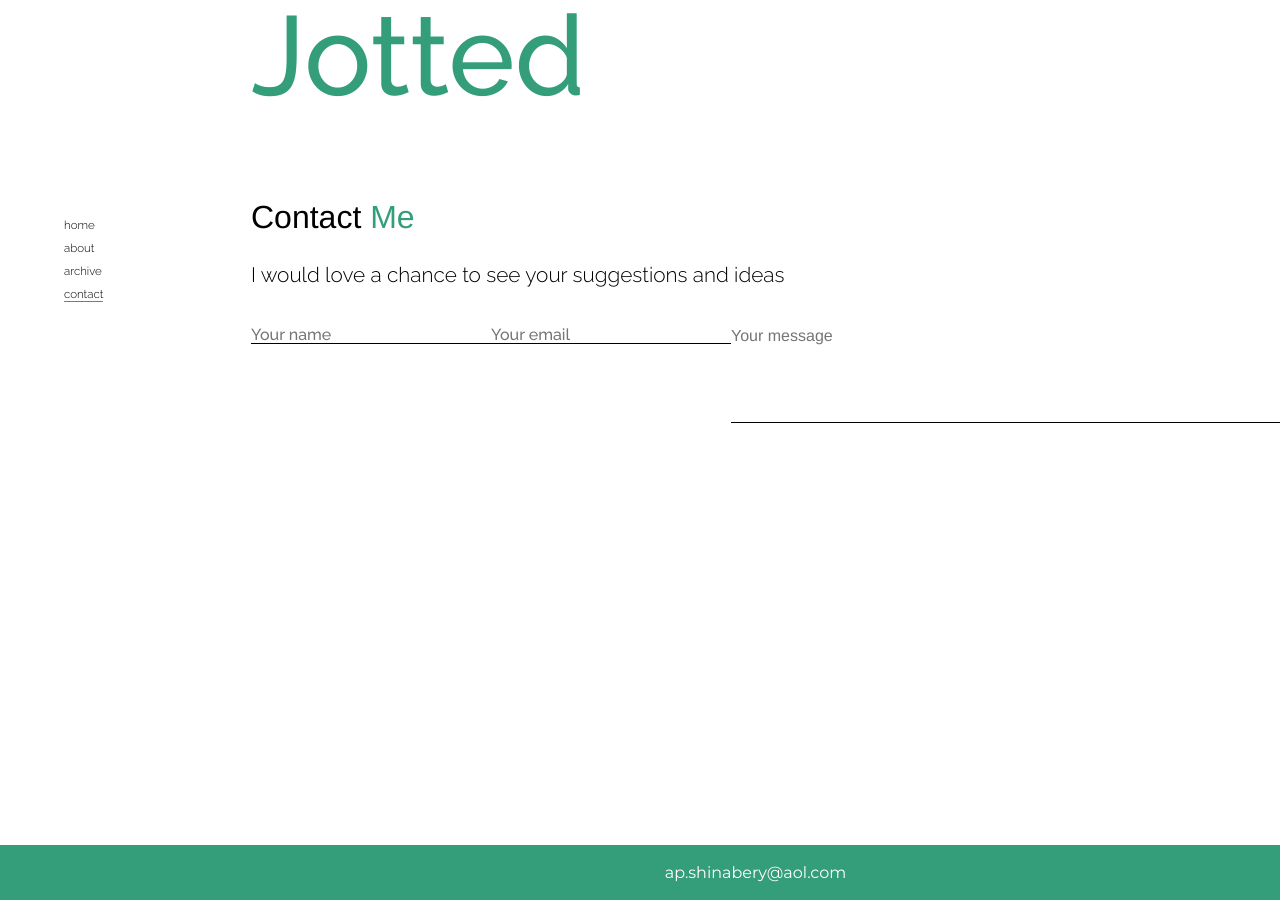
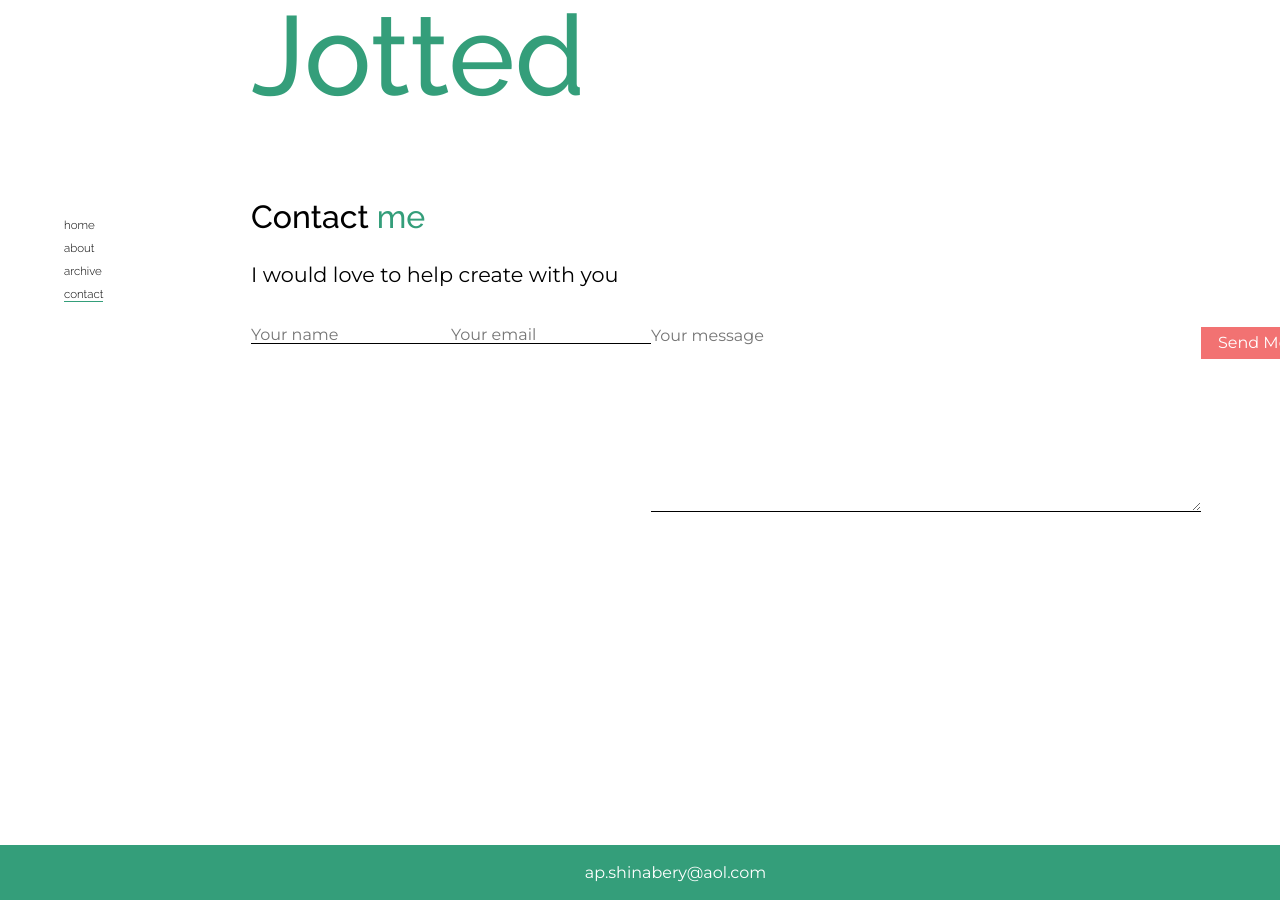
Before and after one commit to abelshinabery/jotted-blog, a Jekyll site: the page built from contact.html, in a window 1280 px wide. Built offline with Jekyll 4.4.1, drawn with Linux system fonts in a browser that asks for light colours.

Commit message:
Changed contact page on mobile site

```diff
--- a/_scss/2-base/_base.scss
+++ b/_scss/2-base/_base.scss
@@ -248,8 +248,11 @@ about
 }
 
 .about-section-title {
-	font-size: 4.5em;
-	font-family: $main-font;
+	font: {
+		size: 4.5em;
+		family: $main-font;
+		weight: 500;
+	}
 	margin-top: 2em;
 }
 
@@ -277,20 +280,24 @@ Archive
 }
 
 .archive-month {
-	font-size: 4.5em;
-	font-family: Montserrat, helvetica;
+	font: {
+		size: 4.5em;
+		family: $main-font;
+		weight: 500;
+	}
 	margin-top: 2em;
 }
 
 .posts-from-month {
-	font-size: 2.4em;
-	margin: 3em 0;
+	font-size: 3em;
+	font-family: $post-font;
+	margin: 1em 0;
 	line-height: 2.5;
-}
-
-.posts-from-month a {
-	color: black;
-	text-decoration: none;
+	a {
+		color: black;
+		text-decoration: none;
+		border-bottom: 2px solid $primary-color;
+	}
 }
 
 /*
@@ -303,18 +310,24 @@ Contact
 	display: flex;
 	flex-direction: column;
 	align-items: center;
+	form {
+		width: 90%;
+	}
 }
 
 #contact-heading {
 
-	font-family: Monstserrat, helvetica;
-	font-size: 3em;
-	margin-top: 5em;
+	font: {
+		family: $main-font;
+		size: 4.5em;
+		weight: 500;
+	}
+	margin-top: 2em;
 	margin-bottom: 1em;
 }
 
 #contact-sub {
-	font-family: Raleway, helvetica;
+	font-family: $post-font;
 	font-size: 2.2em;
 }
 
@@ -330,6 +343,7 @@ Contact
 	border: none;
 	border-bottom: 1px solid black;
 	font-size: 2em;
+	font-family: $post-font;
 }
 
 .form-control {
@@ -341,7 +355,7 @@ textarea {
 	border: none;
 	border-bottom: 1px solid black;
 	outline: none;
-	font-family: Monstserrat, helvetica;
+	font-family: $post-font;
 	font-size: 2em;
 }
 
@@ -349,7 +363,7 @@ textarea {
 	border: none;
 	margin-bottom: 5em;
 	height: 2em;
-	background-color: $primary-color;
+	background-color: $secondary-color;
 	color: white;
 }
 
--- a/_scss/2-base/_media-queries.scss
+++ b/_scss/2-base/_media-queries.scss
@@ -253,7 +253,7 @@ Media Queries
 		margin-top: 0;
 		margin-bottom: 2em;
 		font-size: 1em;
-		width: 30em;
+		width: 25em;
 	}
 
 	#contact-form textarea {
--- a/contact.html
+++ b/contact.html
@@ -6,8 +6,8 @@ layout: default
 <main id="main">
   <div id="contact-container">
 
-    <h2 id="contact-heading">Contact <span class="green-text">Me</span></h2>
-    <h3 id="contact-sub">I would love a chance to see your suggestions and ideas</h3>
+    <h2 id="contact-heading">Contact <span class="green-text">me</span></h2>
+    <h3 id="contact-sub">I would love to help create with you</h3>
 
     <form>
       <fieldset id="contact-form">
@@ -16,7 +16,7 @@ layout: default
 
         <input type="text" class="form-control" name="ctctemail" placeholder="Your email" required>
 
-        <textarea class="form-control" name="msg" placeholder="Your message" rows="4" required></textarea>
+        <textarea class="form-control" name="msg" placeholder="Your message" rows="10" required></textarea>
 
         <input type="submit" value="Send Message">
       </fieldset>
```
